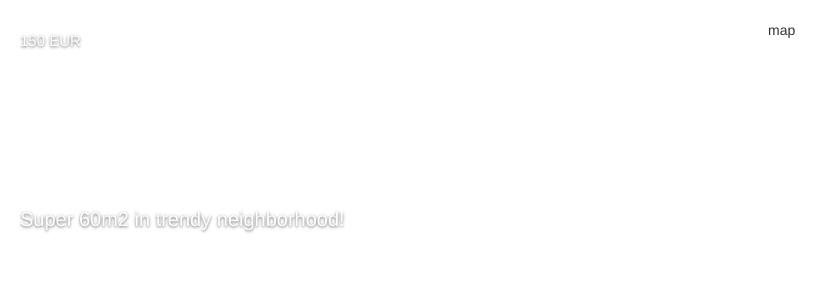
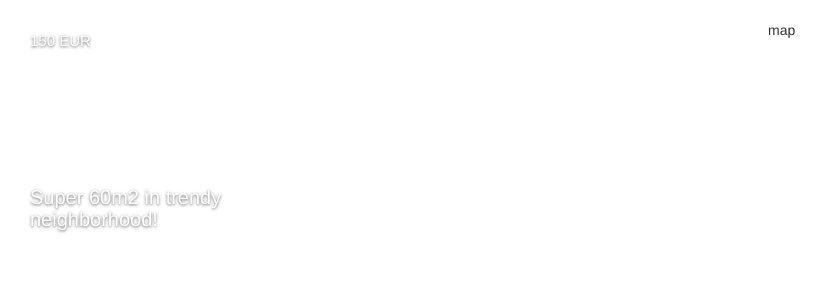
Before and after one commit to ryanmansfield/react-flats, a React app: page / in a window 1280 px wide. Shown: the top 300 px of the page, without its empty margins (0-838 px from the left). Built offline with nearby package versions, Linux system fonts and the light colour scheme.

Commit message:
Added flat component into flat list

```diff
--- a/src/components/app.jsx
+++ b/src/components/app.jsx
@@ -8,7 +8,7 @@ class App extends Component {
     return (
       <div>
         <div className="flat-list">
-          <Flat />
+          <FlatList />
         </div>
         <div className="map-container">
           map
--- a/src/components/flat_list.jsx
+++ b/src/components/flat_list.jsx
@@ -1,12 +1,13 @@
 import React, { Component } from 'react';
-import flat from './flat.jsx';
+import Flat from './flat.jsx';
 
-class FlatList extends Component {
-  render () {
-    return (
-      <h1>flatlist</h1>
-    );
-  }
-}
+const FlatList = (props) => {
+  return (
+    <div className="flat-list">
+      <Flat/>
+    </div>
+  );
+};
+
 
 export default FlatList;
```
